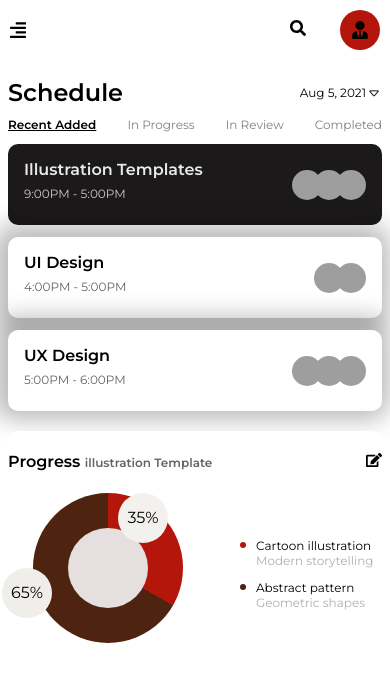
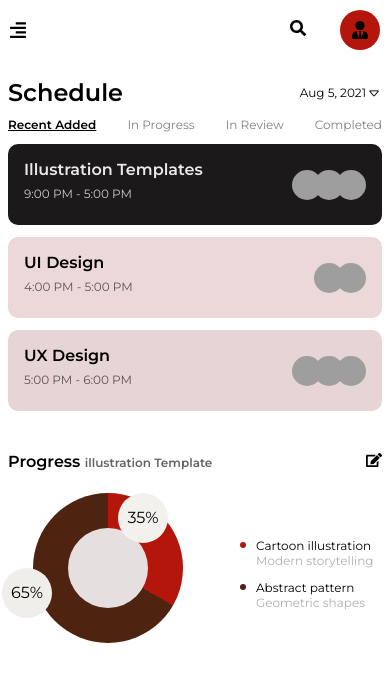
Before and after one commit to ansariazaz/assignment, a plain HTML site: page index.html in a window 390 px wide. Drawn offline with Linux system fonts and the light colour scheme; grey boxes are pictures that could not be loaded.

Commit message:
change background color

```diff
--- a/Assets/index.css
+++ b/Assets/index.css
@@ -567,10 +567,14 @@ h3 {
   .row2 {
     padding: 10px;
     border-radius: 10px;
+    box-shadow: none;
+    background-color: rgb(236, 216, 216);
   }
   .row3 {
     padding: 10px;
     border-radius: 10px;
+    box-shadow: none;
+    background-color: rgb(231, 212, 212);
   }
   .img-cont {
     display: none;
--- a/index.html
+++ b/index.html
@@ -77,7 +77,7 @@
                   </div>
                   <div class="detail">
                     <p style="color: rgba(255, 255, 255, 0.904);" class="bold">Illustration Templates</p>
-                    <p style="color: rgba(255, 255, 255, 0.774);" class="light line sm">9:00PM - 5:00PM</p>
+                    <p style="color: rgba(255, 255, 255, 0.774);" class="light line sm">9:00 PM - 5:00 PM</p>
                   </div>
                 </div>
                 <div class="profile">
@@ -95,7 +95,7 @@
                   </div>
                   <div class="detail">
                     <p class="bold">UI Design</p>
-                    <p class="light line sm">4:00PM - 5:00PM</p>
+                    <p class="light line sm">4:00 PM - 5:00 PM</p>
                   </div>
                 </div>
                 <div class="profile">
@@ -112,7 +112,7 @@
                   </div>
                   <div class="detail">
                     <p class="bold">UX Design</p>
-                    <p class="light line sm">5:00PM - 6:00PM</p>
+                    <p class="light line sm">5:00 PM - 6:00 PM</p>
                   </div>
                 </div>
                 <div class="profile">
@@ -243,7 +243,7 @@
             </div>
             <div class="detail">
               <p class="bold">User flow.fig</p>
-              <p class="light line sm">Aug5,2021 at 9:50AM</p>
+              <p class="light line sm">Aug5,2021 at 9:50 AM</p>
             </div>
           </div>
           <div class="row-right">
@@ -260,7 +260,7 @@
             </div>
             <div class="detail">
               <p class="bold">Design system.fig</p>
-              <p class="light line sm">Aug5,2021 at 9:20AM</p>
+              <p class="light line sm">Aug5,2021 at 9:20 AM</p>
             </div>
           </div>
           <div class="row-right">
@@ -277,7 +277,7 @@
             </div>
             <div class="detail">
               <p class="bold">Animation.json</p>
-              <p class="light line sm">Aug5,2021 at 9:05AM</p>
+              <p class="light line sm">Aug5,2021 at 9:05 AM</p>
             </div>
           </div>
           <div class="row-right">
```
